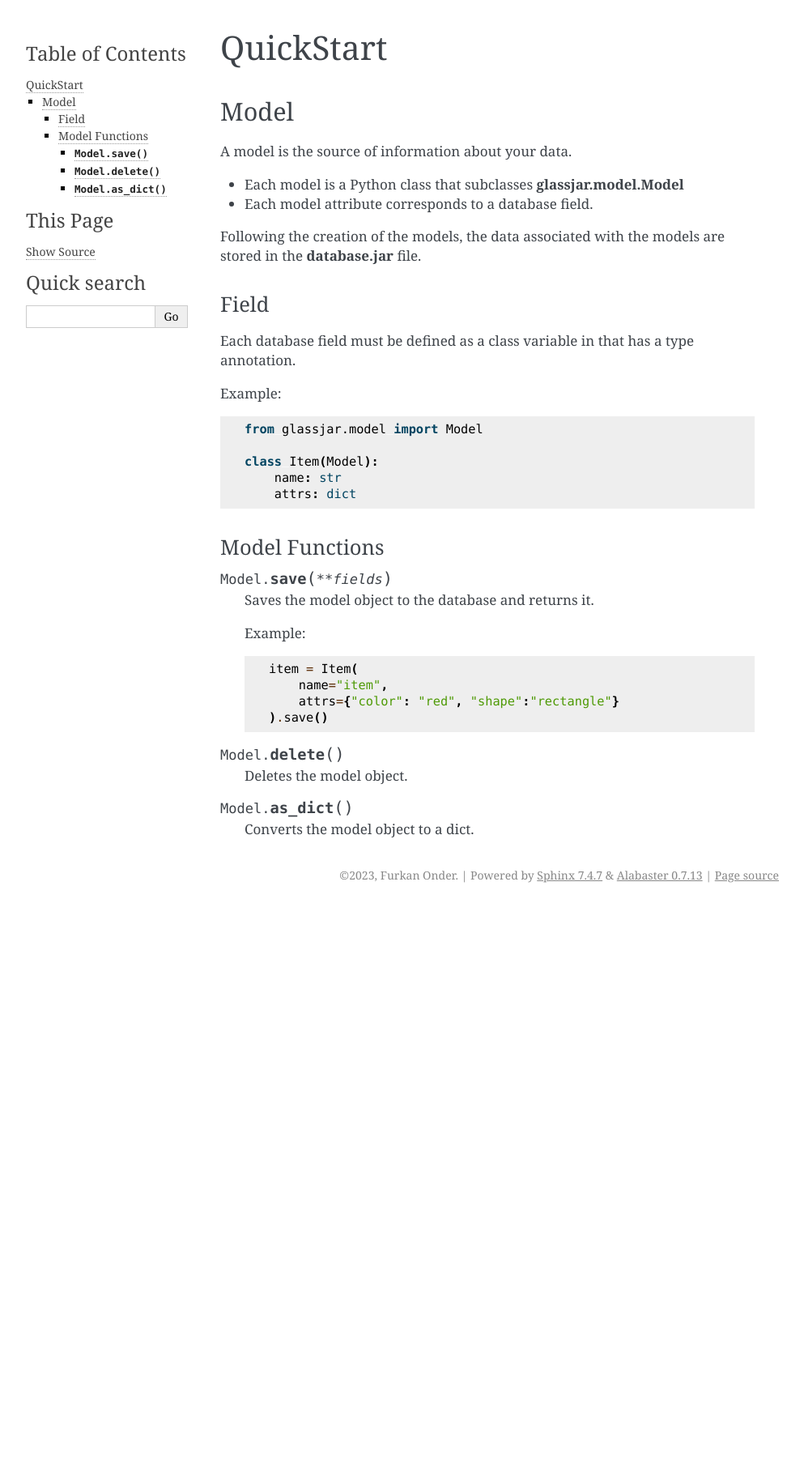
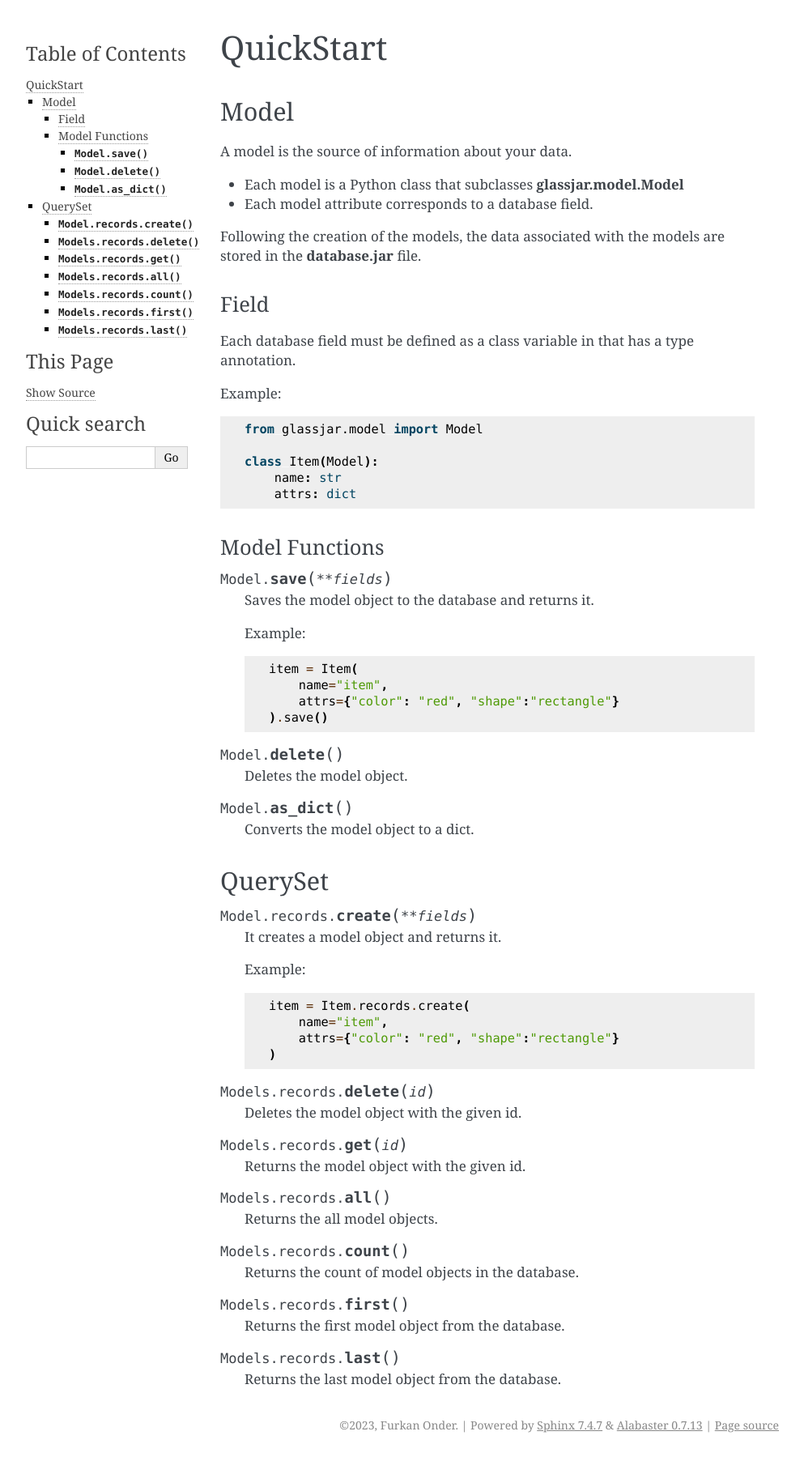
Before and after one commit to furkanonder/glassjar, a Sphinx documentation site: the page built from docs/source/quickstart.rst, in a window 1280 px wide. Shown: the whole page at 81% size, without its empty margins (148-1141 px from the left). Built offline with Sphinx 7.4.7, drawn with Linux system fonts in a browser that asks for light colours; before the commit the page ends 1120 px from its top, so only the background shows below that.

Commit message:
[Docs] Explain queryset functions

```diff
--- a/docs/source/quickstart.rst
+++ b/docs/source/quickstart.rst
@@ -47,3 +47,42 @@ Model Functions
 .. function:: Model.as_dict()
 
     Converts the model object to a dict.
+
+QuerySet
+--------
+
+.. function:: Model.records.create(**fields)
+
+    It creates a model object and returns it.
+
+    Example::
+
+        item = Item.records.create(
+            name="item",
+            attrs={"color": "red", "shape":"rectangle"}
+        )
+
+
+.. function:: Models.records.delete(id)
+
+    Deletes the model object with the given id.
+
+.. function:: Models.records.get(id)
+
+    Returns the model object with the given id.
+
+.. function:: Models.records.all()
+
+    Returns the all model objects.
+
+.. function:: Models.records.count()
+
+    Returns the count of model objects in the database.
+
+.. function:: Models.records.first()
+
+    Returns the first model object from the database.
+
+.. function:: Models.records.last()
+
+    Returns the last model object from the database.
```
